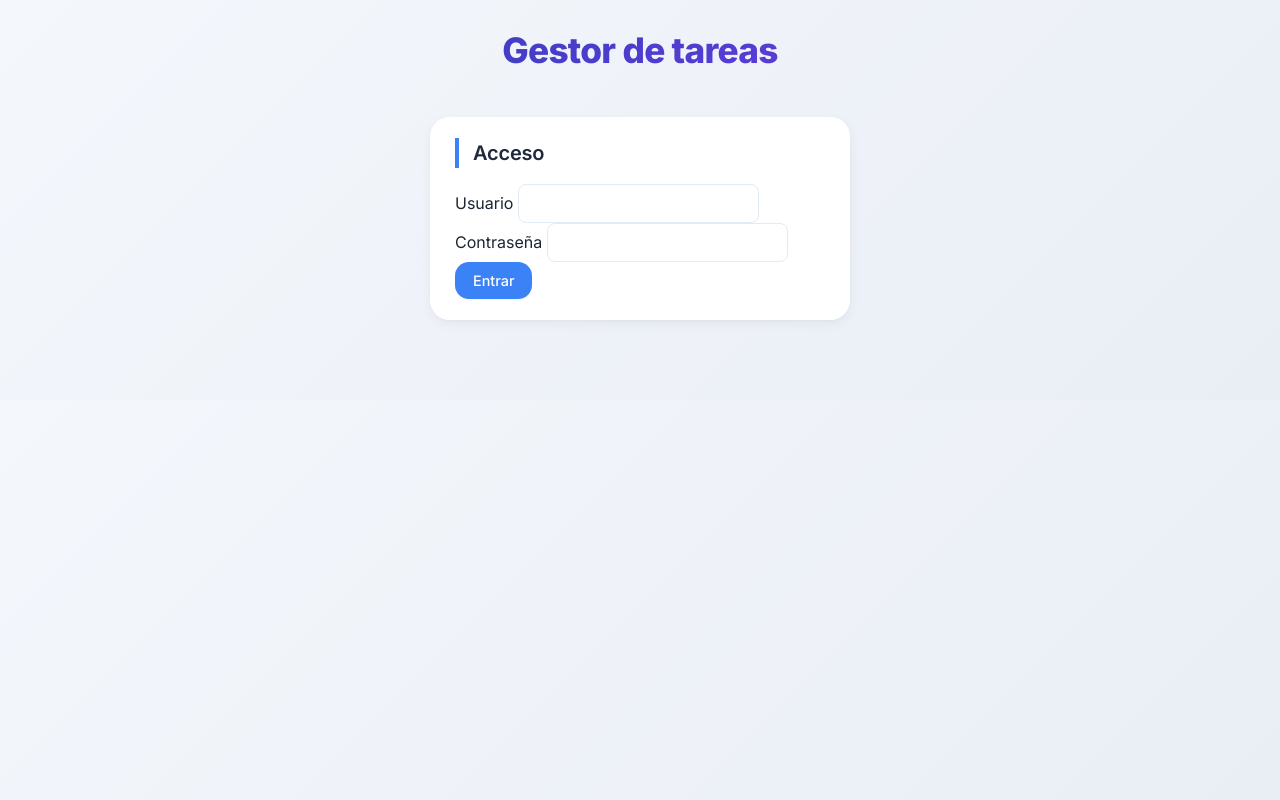
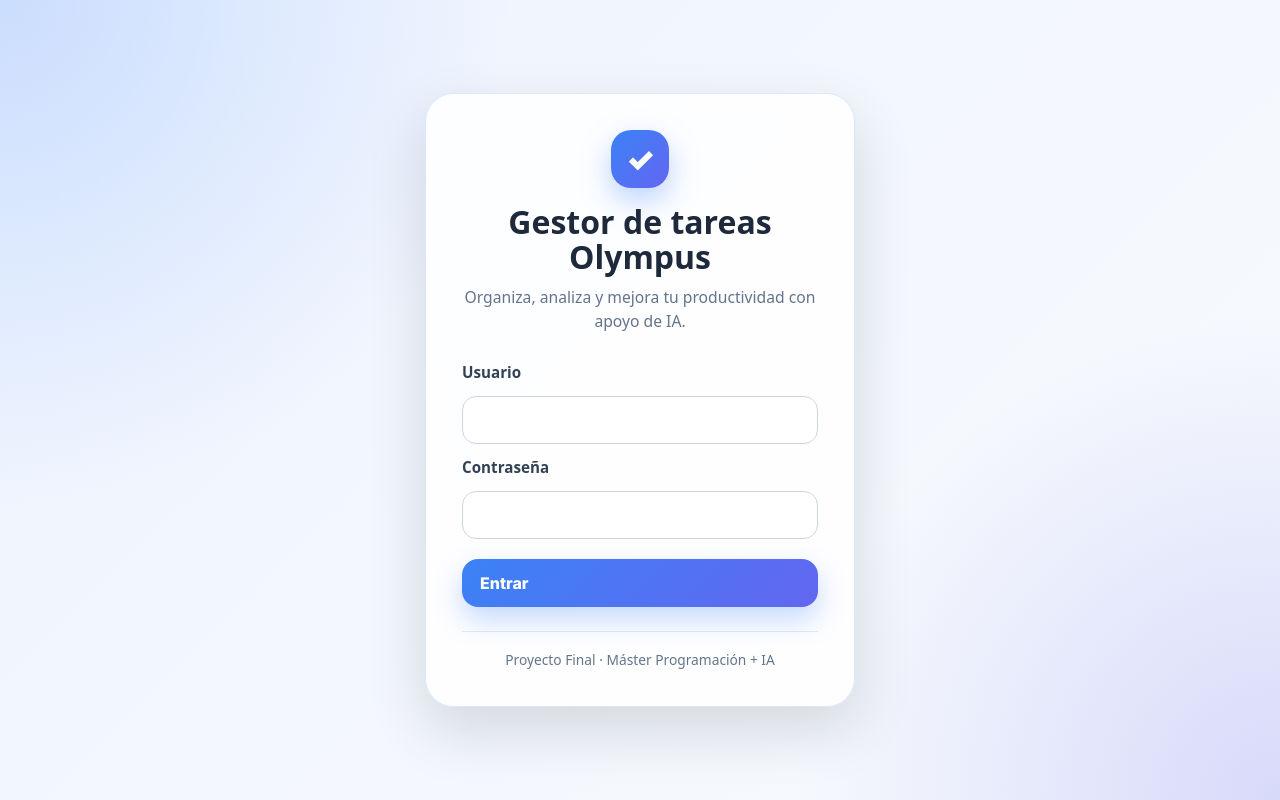
Before and after one commit to Ootoito/gestor-tareas-ia-master, a Django app: page /login/ in a window 1280 px wide. Run offline with Django 5.2, Linux system fonts and the light colour scheme.

Commit message:
Nuevo disenio para el login

```diff
--- a/gestor_tareas/static/gestortareas/style_gestor_tareas.css
+++ b/gestor_tareas/static/gestortareas/style_gestor_tareas.css
@@ -533,3 +533,137 @@ input:focus, select:focus, textarea:focus {
     font-weight: 600;
     color: #1e293b;
 }
+
+.login-body {
+    min-height: 100vh;
+    margin: 0;
+    background:
+        radial-gradient(circle at top left, rgba(59, 130, 246, 0.20), transparent 34%),
+        radial-gradient(circle at bottom right, rgba(99, 102, 241, 0.22), transparent 32%),
+        linear-gradient(135deg, #eef4ff, #f8fafc);
+    display: flex;
+    align-items: center;
+    justify-content: center;
+    font-family: system-ui, -apple-system, BlinkMacSystemFont, "Segoe UI", sans-serif;
+}
+
+.login-page {
+    width: 100%;
+    padding: 32px;
+    display: flex;
+    justify-content: center;
+}
+
+.login-card {
+    width: 100%;
+    max-width: 430px;
+    padding: 36px;
+    border-radius: 28px;
+    background: rgba(255, 255, 255, 0.86);
+    border: 1px solid rgba(219, 231, 245, 0.95);
+    box-shadow: 0 24px 60px rgba(15, 23, 42, 0.14);
+    backdrop-filter: blur(14px);
+}
+
+.login-brand {
+    text-align: center;
+    margin-bottom: 28px;
+}
+
+.login-logo {
+    width: 58px;
+    height: 58px;
+    margin: 0 auto 16px;
+    border-radius: 20px;
+    background: linear-gradient(135deg, #3b82f6, #6366f1);
+    color: white;
+    display: flex;
+    align-items: center;
+    justify-content: center;
+    font-size: 2rem;
+    font-weight: 900;
+    box-shadow: 0 12px 30px rgba(59, 130, 246, 0.35);
+}
+
+.login-brand h1 {
+    margin: 0;
+    color: #1e293b;
+    font-size: 2rem;
+    line-height: 1.1;
+}
+
+.login-brand p {
+    margin: 12px 0 0;
+    color: #64748b;
+    font-size: 0.98rem;
+}
+
+.login-form {
+    display: grid;
+    gap: 12px;
+}
+
+.login-form label {
+    font-weight: 700;
+    color: #334155;
+    font-size: 0.95rem;
+}
+
+.login-form input {
+    width: 100%;
+    box-sizing: border-box;
+    padding: 13px 15px;
+    border-radius: 14px;
+    border: 1px solid #cbd5e1;
+    background: #ffffff;
+    color: #0f172a;
+    font-size: 1rem;
+    outline: none;
+    transition: border-color 0.18s ease, box-shadow 0.18s ease;
+}
+
+.login-form input:focus {
+    border-color: #3b82f6;
+    box-shadow: 0 0 0 4px rgba(59, 130, 246, 0.14);
+}
+
+.login-button {
+    margin-top: 8px;
+    padding: 14px 18px;
+    border: none;
+    border-radius: 16px;
+    background: linear-gradient(135deg, #3b82f6, #6366f1);
+    color: #ffffff;
+    font-weight: 800;
+    font-size: 1rem;
+    cursor: pointer;
+    box-shadow: 0 12px 28px rgba(59, 130, 246, 0.30);
+    transition: transform 0.18s ease, box-shadow 0.18s ease;
+}
+
+.login-button:hover {
+    transform: translateY(-2px);
+    box-shadow: 0 16px 36px rgba(59, 130, 246, 0.38);
+}
+
+.login-footer {
+    margin-top: 24px;
+    padding-top: 18px;
+    border-top: 1px solid #e2e8f0;
+    text-align: center;
+    color: #64748b;
+    font-size: 0.86rem;
+}
+
+.login-messages {
+    margin-bottom: 18px;
+}
+
+.login-message {
+    padding: 12px 14px;
+    border-radius: 14px;
+    background: #fee2e2;
+    color: #991b1b;
+    font-weight: 700;
+    font-size: 0.92rem;
+}
--- a/gestor_tareas/templates/gestortareas/login.html
+++ b/gestor_tareas/templates/gestortareas/login.html
@@ -3,41 +3,52 @@
 <html lang="es">
 <head>
     <meta charset="UTF-8">
-    <title>Acceso | Gestor de tareas</title>
+    <title>Acceso - Gestor de tareas Olympus</title>
     <link rel="stylesheet" href="{% static 'gestortareas/style_gestor_tareas.css' %}">
 </head>
-<body>
-<div class="wrap">
-    <div class="title">
-        <h1>Gestor de tareas</h1>
+<body class="login-body">
+
+<div class="login-page">
+
+    <div class="login-card">
+
+        <div class="login-brand">
+            <div class="login-logo">✓</div>
+            <h1>Gestor de tareas Olympus</h1>
+            <p>Organiza, analiza y mejora tu productividad con apoyo de IA.</p>
         </div>
 
         {% if messages %}
+            <div class="login-messages">
                 {% for message in messages %}
-            <div class="msg {{ message.tags }}">{{ message }}</div>
+                    <div class="login-message {{ message.tags }}">
+                        {{ message }}
+                    </div>
                 {% endfor %}
+            </div>
         {% endif %}
 
-    <section class="panel" style="max-width: 420px; margin: 40px auto;">
-        <h2>Acceso</h2>
-        <form method="post" class="form-grid" style="grid-template-columns: 1fr;">
+        <form method="post" class="login-form">
             {% csrf_token %}
 
-            <div class="field">
-                <label>Usuario</label>
-                <input type="text" name="usuario" required>
+            <label for="usuario">Usuario</label>
+            <input type="text" id="usuario" name="usuario" autocomplete="username" required>
+
+            <label for="password">Contraseña</label>
+            <input type="password" id="password" name="password" autocomplete="current-password" required>
+
+            <button type="submit" class="login-button">
+                Entrar
+            </button>
+        </form>
+
+        <div class="login-footer">
+            Proyecto Final · Máster Programación + IA
         </div>
 
-            <div class="field">
-                <label>Contraseña</label>
-                <input type="password" name="password" required>
     </div>
 
-            <div class="actions">
-                <button type="submit" class="btn-primary">Entrar</button>
 </div>
-        </form>
-    </section>
-</div>
+
 </body>
 </html>
```
Lines whose indentation alone changed are shown as unchanged.
